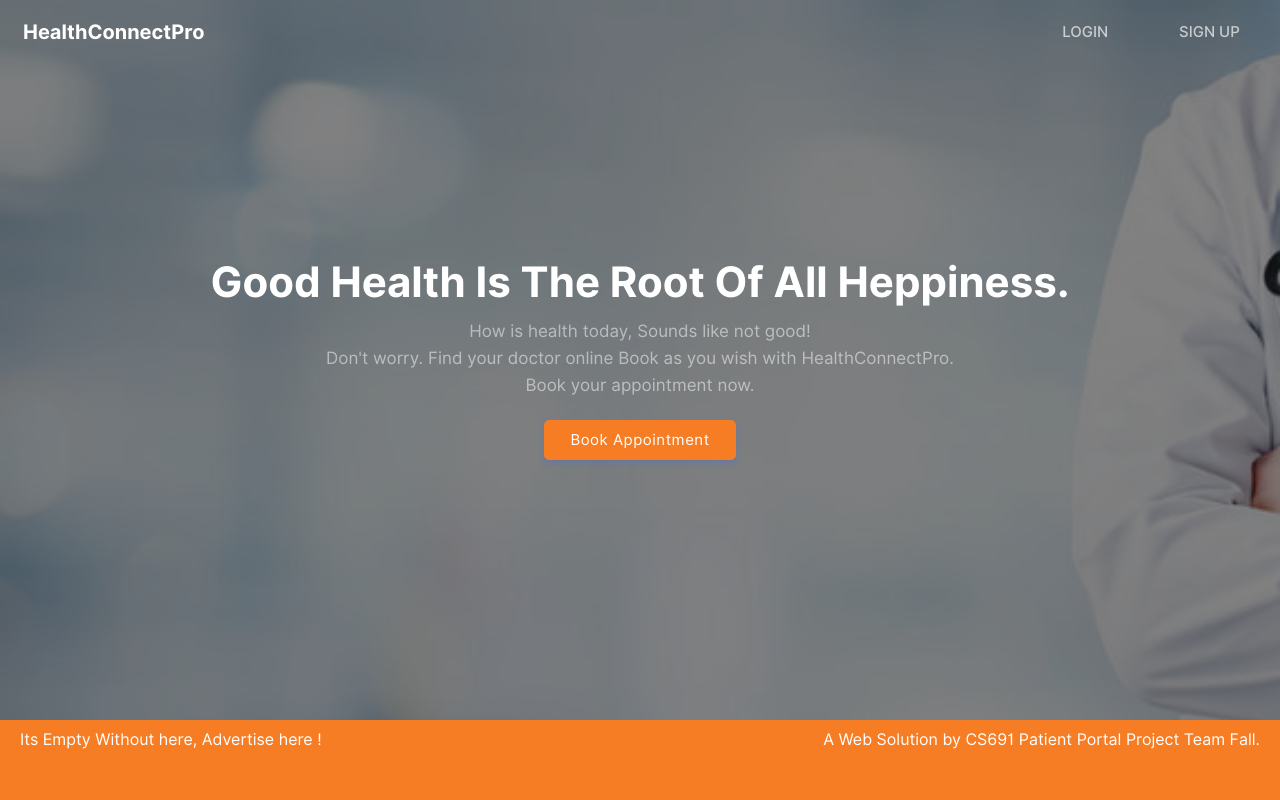
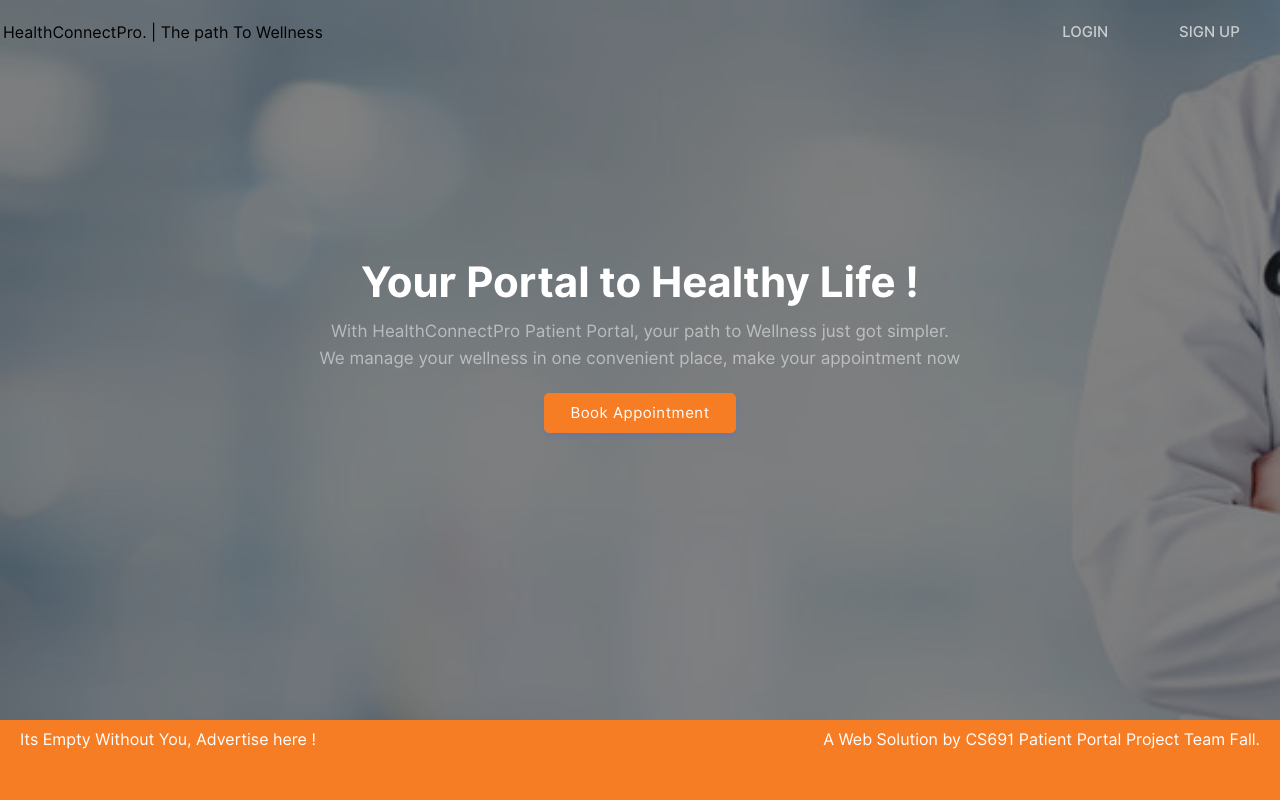
Before and after one commit to nikhilScaleup/HealthConnectPro, a PHP site: page / in a window 1280 px wide. Run offline with PHP 8.4, Linux system fonts and the light colour scheme.

Commit message:
Update index.php

```diff
--- a/index.php
+++ b/index.php
@@ -52,7 +52,8 @@
         <table border="0">
             <tr>
                 <td width="80%">
-                    <font class="hcp-logo">HealthConnectPro </font>
+                <font class="edoc-logo">HealthConnectPro. </font>
+                    <font class="edoc-logo-sub">| The path To Wellness</font>
 
                 </td>
                 <td width="10%">
@@ -67,14 +68,15 @@
 
             <tr>
                 <td  colspan="3">
-                    <p class="heading-text">Good Health Is The Root Of All Heppiness.</p>
+                    <p class="heading-text">Your Portal to Healthy Life !</p>
 
                 </td>
             </tr>
             <tr>
                 <td  colspan="3">
-                    <p class="sub-text2">How is health today, Sounds like not good!<br>Don't worry. Find your doctor online Book as you wish with HealthConnectPro. <br>
-                   Book your appointment now.</p>
+                    <p class="sub-text2">With HealthConnectPro Patient Portal, your path to Wellness just got simpler.
+                        <br>We manage your wellness in one convenient place, make your appointment now<br>
+                    </p>
                 </td>
             </tr>
             <tr>
@@ -93,7 +95,7 @@
         <div class="footer">
             <div class="footer-content">
                 <div class="footer-left">
-                    Its Empty Without here, Advertise here !
+                    Its Empty Without You, Advertise here !
                 </div>
                 <div class="footer-right">
                     A Web Solution by CS691 Patient Portal Project Team Fall.
```
